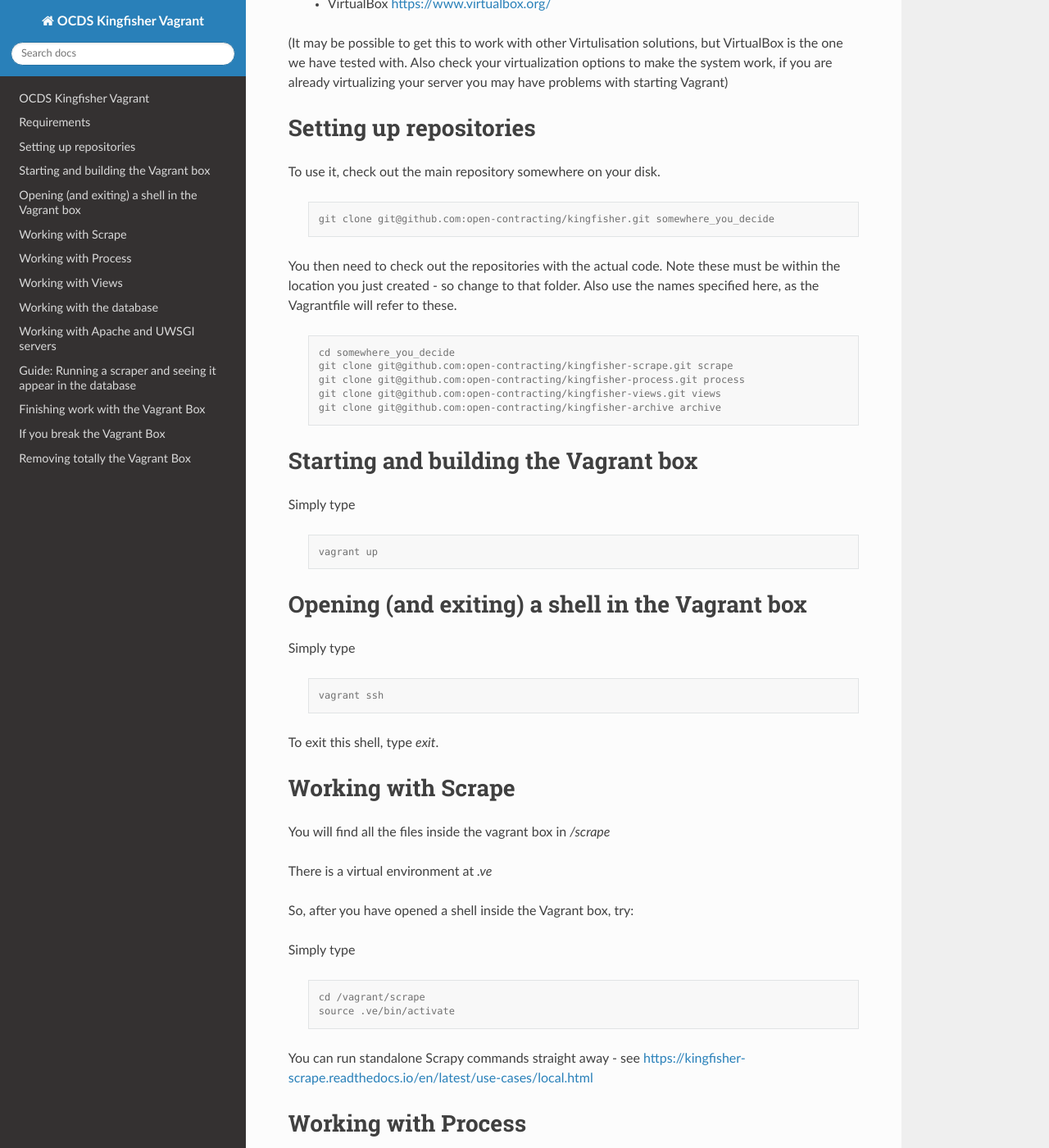
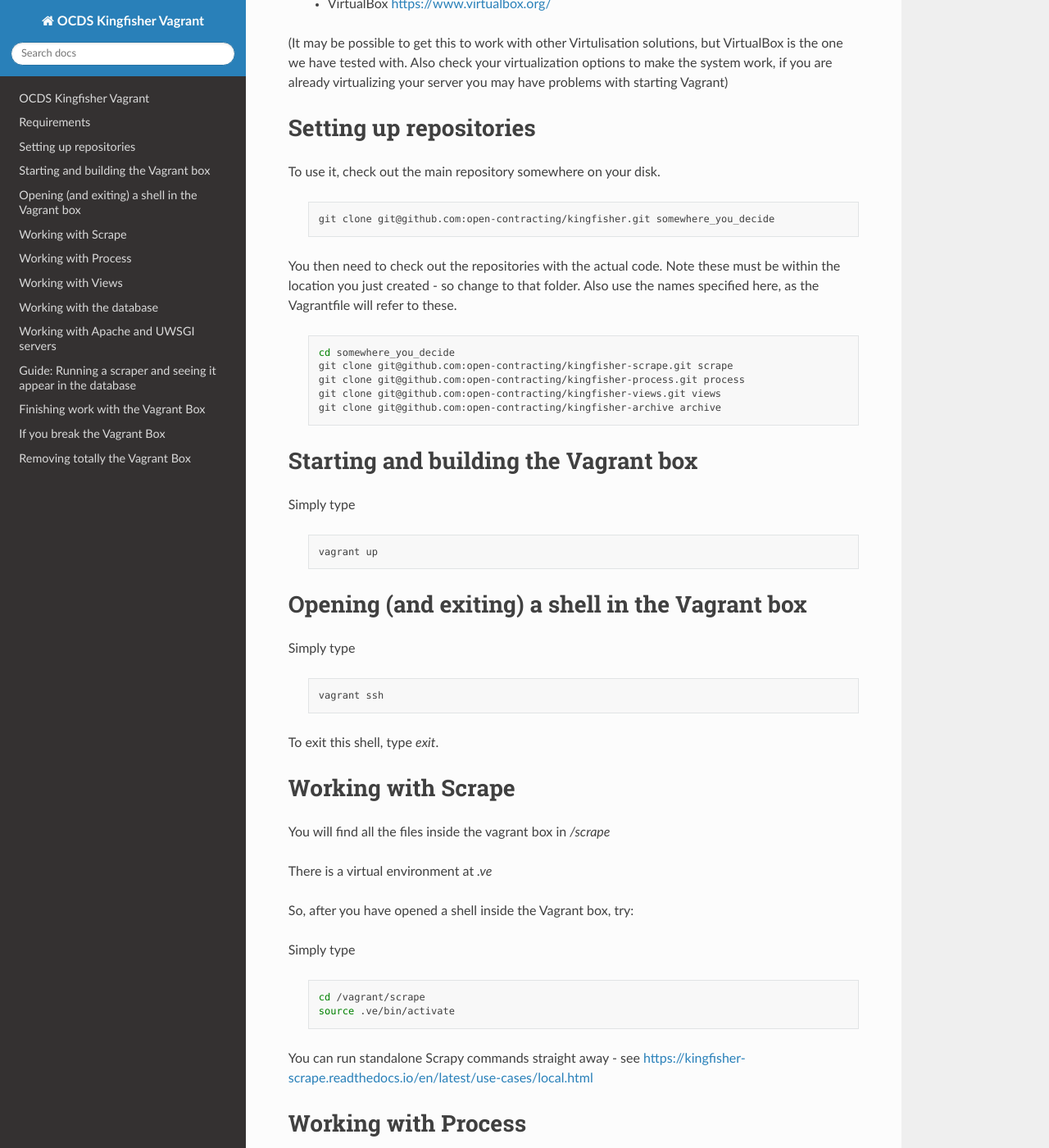
Before and after one commit to open-contracting-archive/kingfisher-vagrant, a Sphinx documentation site: the page built from docs/index.rst, in a window 1280 px wide and 1400 px high, scrolled down 372 px. Shown: the whole window at 82% size. Built offline with Sphinx 7.4.7 and the Read the Docs theme 2.0.0, drawn with Linux system fonts in a browser that asks for light colours; some of the changed text lies outside the part shown.

Commit message:
docs: Use shell for non-interactive session

```diff
--- a/docs/index.rst
+++ b/docs/index.rst
@@ -18,13 +18,13 @@ Setting up repositories
 
 To use it, check out the main repository somewhere on your disk.
 
- .. code-block:: shell-session
+ .. code-block:: shell
 
     git clone git@github.com:open-contracting/kingfisher.git somewhere_you_decide
 
 You then need to check out the repositories with the actual code. Note these must be within the location you just created - so change to that folder. Also use the names specified here, as the Vagrantfile will refer to these.
 
- .. code-block:: shell-session
+ .. code-block:: shell
 
     cd somewhere_you_decide
     git clone git@github.com:open-contracting/kingfisher-scrape.git scrape
@@ -37,7 +37,7 @@ Starting and building the Vagrant box
 
 Simply type
 
- .. code-block:: shell-session
+ .. code-block:: shell
 
     vagrant up
 
@@ -46,7 +46,7 @@ Opening (and exiting) a shell in the Vagrant box
 
 Simply type
 
- .. code-block:: shell-session
+ .. code-block:: shell
 
     vagrant ssh
 
@@ -63,7 +63,7 @@ So, after you have opened a shell inside the Vagrant box, try:
 
 Simply type
 
- .. code-block:: shell-session
+ .. code-block:: shell
 
     cd /vagrant/scrape
     source .ve/bin/activate
@@ -79,7 +79,7 @@ There is a virtual environment at `.ve`
 
 So, after you have opened a shell inside the Vagrant box, try:
 
- .. code-block:: shell-session
+ .. code-block:: shell
 
     cd /vagrant/process
     source .ve/bin/activate
@@ -88,13 +88,13 @@ You can access the database by simply typing `db`.
 
 There is a test database  - to run tests in try:
 
- .. code-block:: shell-session
+ .. code-block:: shell
 
     KINGFISHER_PROCESS_DB_URI=postgresql://test:test@localhost:5432/test pytest tests/
 
 To run the app in debug mode on port 9090, try:
 
- .. code-block:: shell-session
+ .. code-block:: shell
 
     FLASK_APP=ocdskingfisherprocess.web.app FLASK_ENV=development KINGFISHER_PROCESS_WEB_API_KEYS=cat flask run --host 0 --port 9090
 
@@ -102,7 +102,7 @@ When this is running, you should be able to see results in http://localhost:9090
 
 You can generate a detailed description of the database Schema with SchemaSpy:
 
- .. code-block:: shell-session
+ .. code-block:: shell
 
     java -jar /bin/schemaspy.jar -t pgsql -dp /bin/postgresql.jar   -s public  -db ocdskingfisher  -u ocdskingfisher -p ocdskingfisher -host localhost -o /vagrant/schemaspy
 
@@ -115,7 +115,7 @@ There is a virtual environment at `.ve`
 
 So, after you have opened a shell inside the Vagrant box, try:
 
- .. code-block:: shell-session
+ .. code-block:: shell
 
     cd /vagrant/views
     source .ve/bin/activate
@@ -127,7 +127,7 @@ Working with the database
 
 There is a short cut. After you have opened a shell inside the Vagrant box, run:
 
- .. code-block:: shell-session
+ .. code-block:: shell
 
     db
 
@@ -148,7 +148,7 @@ These are the servers used on live, and you may need to check something on them
 
 These are installed and configured and just need to be started:
 
- .. code-block:: shell-session
+ .. code-block:: shell
 
     sudo /etc/init.d/uwsgi start
     sudo /etc/init.d/apache2 start
@@ -162,7 +162,7 @@ You will need two shells open.
 
 In the first one, we are going to run the process app:
 
- .. code-block:: shell-session
+ .. code-block:: shell
 
     cd /vagrant/process
     source .ve/bin/activate
@@ -173,7 +173,7 @@ Leave that running.
 
 Open a second shell and run:
 
- .. code-block:: shell-session
+ .. code-block:: shell
 
     cd /vagrant/scrape
     source .ve/bin/activate
@@ -190,7 +190,7 @@ Finishing work with the Vagrant Box
 
 Simply type
 
- .. code-block:: shell-session
+ .. code-block:: shell
 
     vagrant halt
 
@@ -203,7 +203,7 @@ That's totally fine!
 
 The whole point is there should be no data you care about inside the Vagrant box, and thus you should feel free to destroy it and recreate it at any time.
 
- .. code-block:: shell-session
+ .. code-block:: shell
 
     vagrant destroy
     vagrant up
@@ -213,6 +213,6 @@ Removing totally the Vagrant Box
 
 Simply type
 
- .. code-block:: shell-session
+ .. code-block:: shell
 
     vagrant destroy
```
